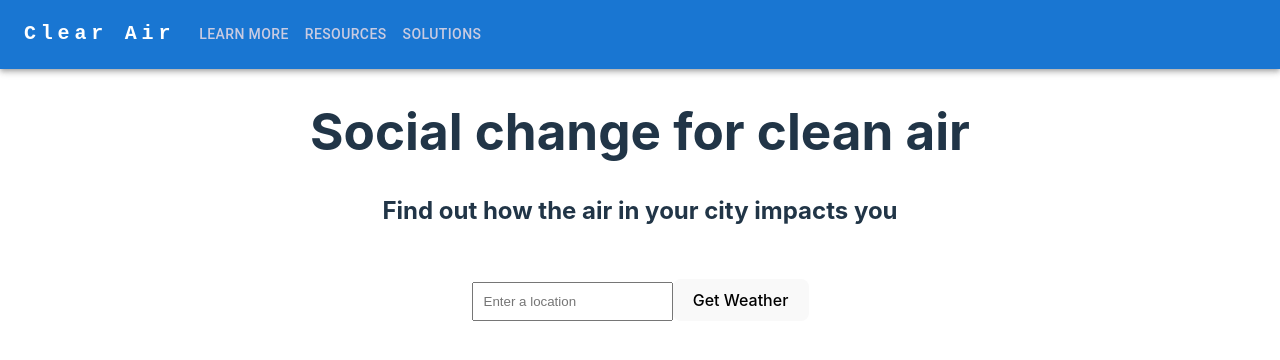
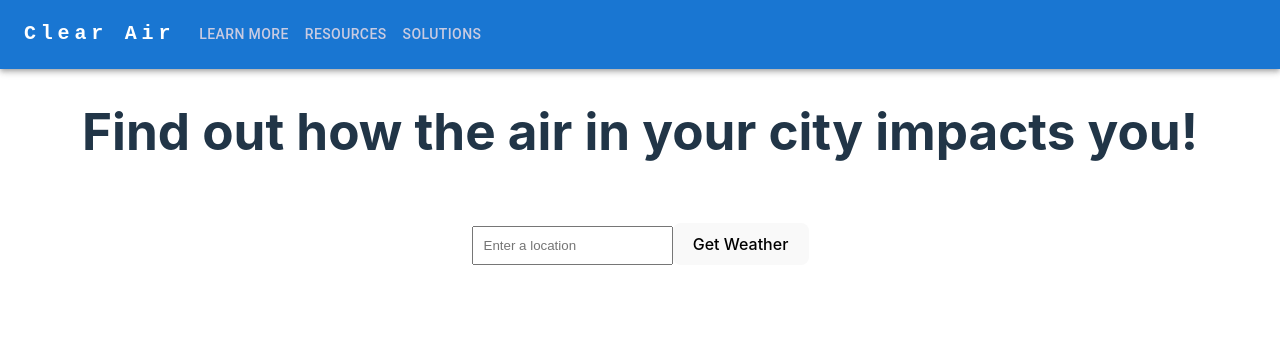
Before and after one commit to caesarc6/JJ_Hack_23, a React (Vite) app in the folder team_sanpellegrino/: page / in a window 1280 px wide. Shown: the top 360 px of the page. Built offline with nearby package versions, Linux system fonts and the light colour scheme.

Commit message:
Edit Intro text

```diff
--- a/team_sanpellegrino/src/components/Intro.jsx
+++ b/team_sanpellegrino/src/components/Intro.jsx
@@ -3,8 +3,7 @@ import React from 'react'
 function Intro() {
     return(
         <div>
-            <h1>Social change for clean air</h1>
-            <h2>Find out how the air in your city impacts you</h2>
+            <h1>Find out how the air in your city impacts you!</h1>
         </div>
     )
 }
```
